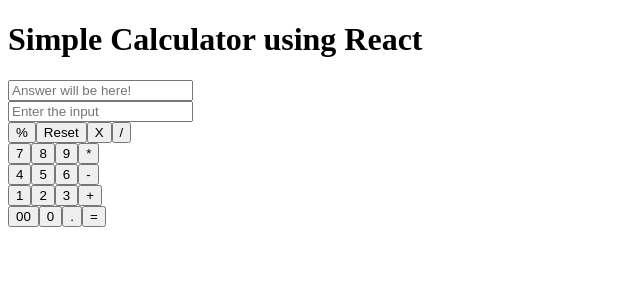
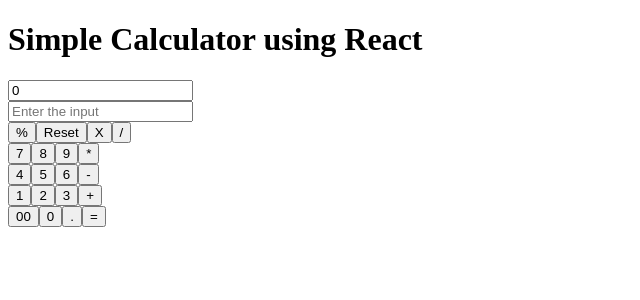
Before and after one commit to aithasahith02/CalculatorWithReact, a React (Create React App) app: page / in a window 1280 px wide. Shown: the top 300 px of the page, without its empty margins (0-640 px from the left). Built offline with nearby package versions, Linux system fonts and the light colour scheme.

Commit message:
Added Error handing mechanism and additional funcionalities.

```diff
--- a/src/components/Keyboard.js
+++ b/src/components/Keyboard.js
@@ -1,24 +1,39 @@
-import React,{useState} from 'react'
+import React,{useRef, useState} from 'react'
 import Screen from './Screen'
 
 function Keyboard() {
     const [inputText, setInputText] = useState('')
-    const reset = () => {
-        setInputText("")
-    }
+    const [result, setResult] = useState(0)
+    const [errorMessage, setErrorMessage] = useState('')
+
     const clickHandler = e => {
         setInputText(inputText.concat(e.target.name))
-        console.log(inputText)
     }
     const calculateHandler = () => {
-        console.log(eval("2+3"))
+        try {
+            setResult(eval(inputText))
+            reset()
+        }
+        catch (e) {
+            setErrorMessage("Something went wrong, Click X")
+            reset()
+        }
+
+    }
+    const reset = () => {
+        setInputText('')
+    }
+    const backSpace = () => {
+        setInputText(inputText.slice(0, -1))
+        setErrorMessage("")
     }
   return (
       <div>
-          <Screen inputText={inputText}></Screen>
+          <h1>{errorMessage}</h1>
+          <Screen inputText={inputText} result={result}></Screen>
           <button onClick={clickHandler} name ="%">%</button>
           <button onClick={reset}>Reset</button>
-          <button onClick={clickHandler} name ="X">X</button>
+          <button onClick={backSpace} name ="X">X</button>
           <button onClick={clickHandler} name ="/">/</button>
           <br />
           <button onClick={clickHandler} name ="7">7</button>
--- a/src/components/Screen.js
+++ b/src/components/Screen.js
@@ -3,9 +3,9 @@ import React from 'react'
 function Screen(props) {
     return (
     <div>
-          <input type='text' placeholder='Answer will be here!'></input>
+          <input type='text' value={props.result} placeholder='Answer will be here!'></input>
           <br />
-          <input type='text' value={props.inputText} placeholder='Enter the input'></input>
+          <input type='text' ref={props.inputRef} value={props.inputText} placeholder='Enter the input'></input>
     </div>
   )
 }
```
